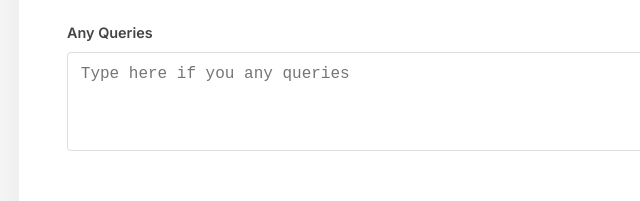
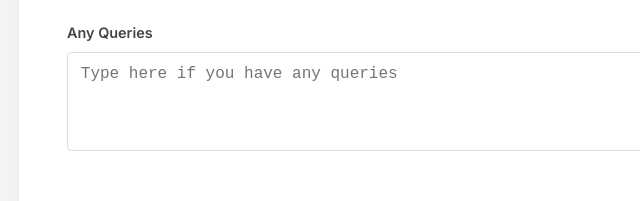
Before and after one commit to astonhighschool/Aston-HighSchool-Website-, a plain HTML site: page apply.html in a window 1280 px wide. Shown: the part 1010-1211 px from the top of the page, 221-861 px from the left. Drawn offline with nearby package versions, Linux system fonts and the light colour scheme.

Commit message:
Update apply.html
im

```diff
--- a/apply.html
+++ b/apply.html
@@ -158,7 +158,7 @@
                     <div class="form-group" style="margin-bottom: 2rem;">
                         <label style="display: block; margin-bottom: 0.5rem; font-weight: 600; color: #444;">Any
                             Queries</label>
-                        <textarea name="queries" placeholder="Type here if you any queries" rows="4"
+                        <textarea name="queries" placeholder="Type here if you have any queries" rows="4"
                             style="width: 100%; padding: 0.8rem; border: 1px solid #ddd; border-radius: 4px; font-size: 1rem; resize: vertical;"></textarea>
                     </div>
 
```
